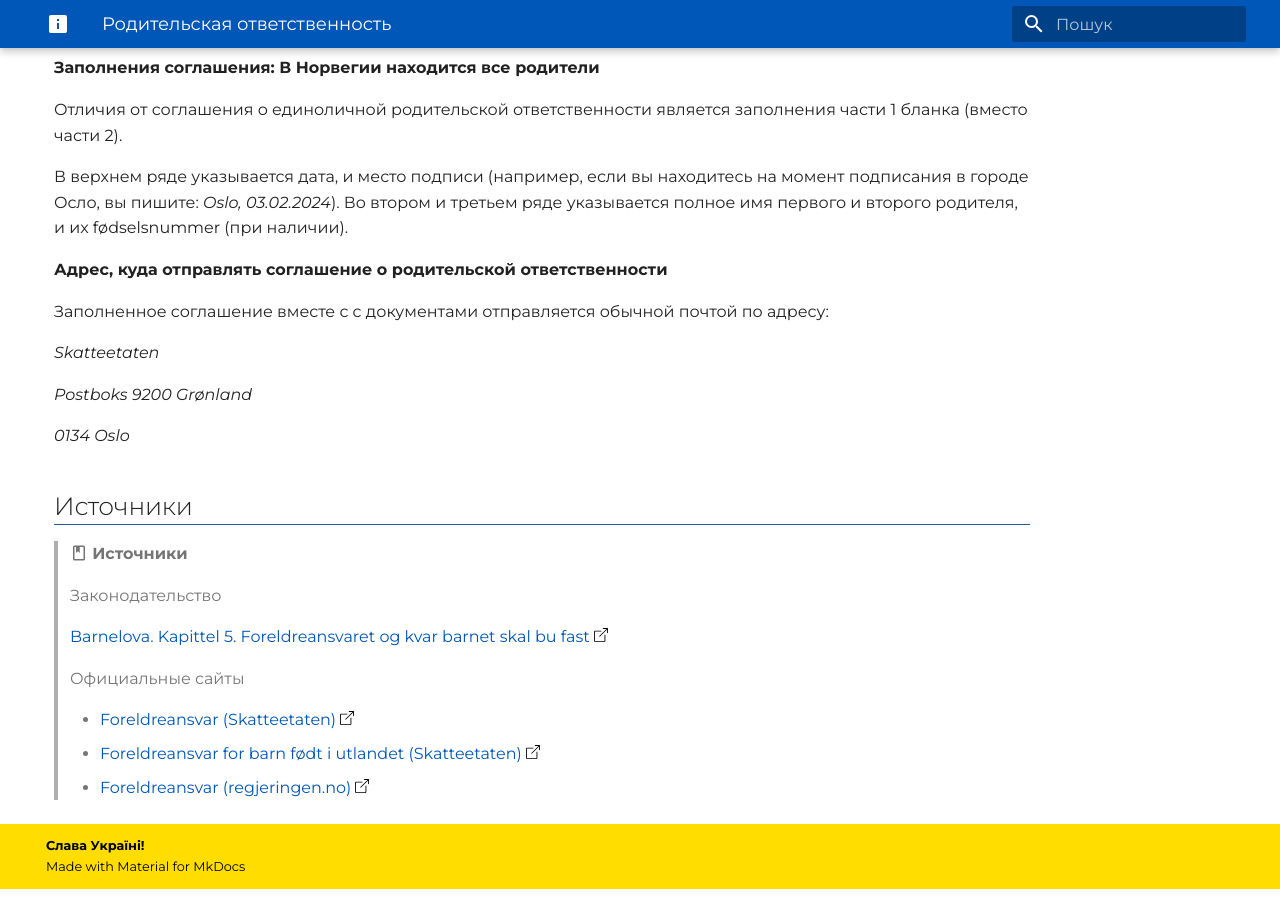
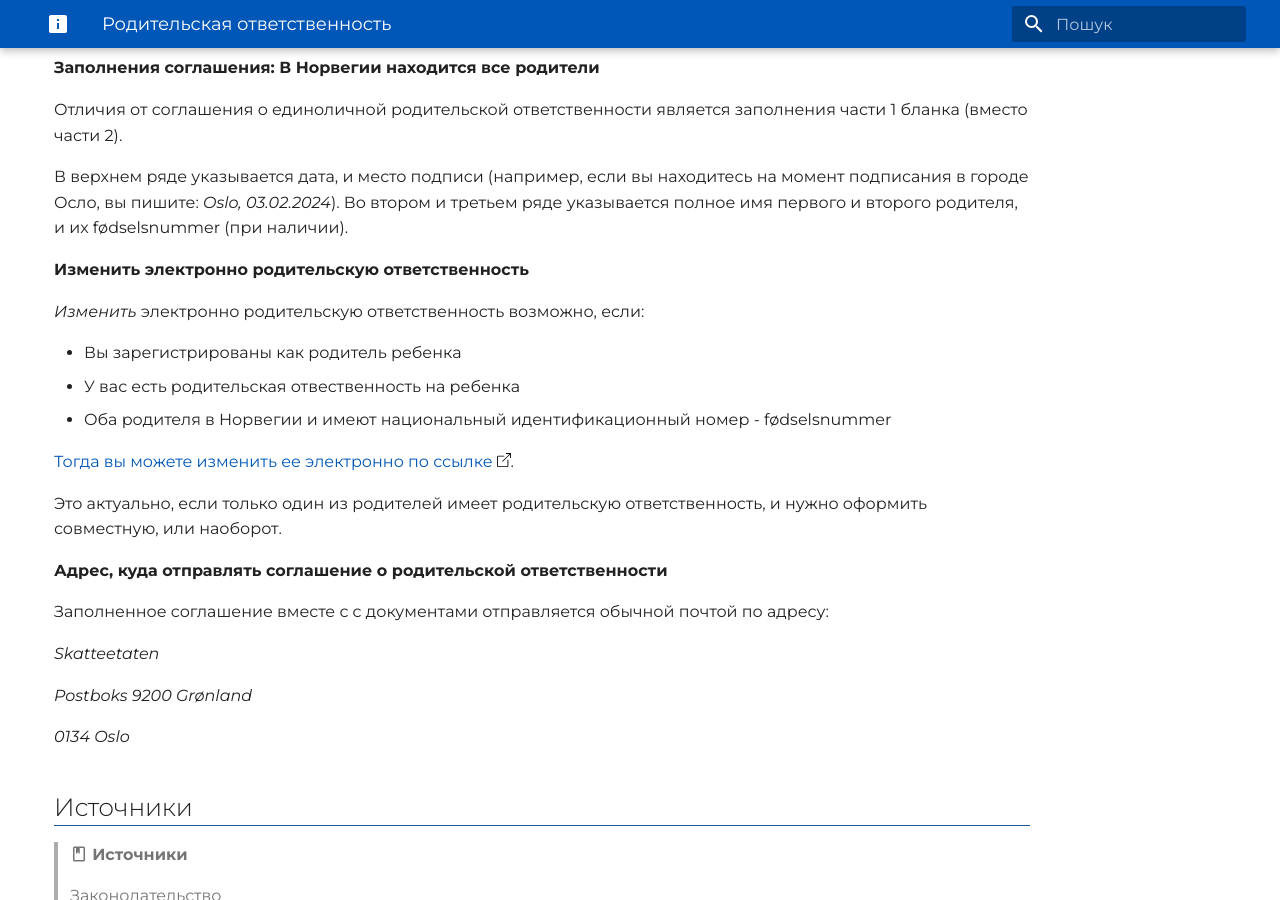
Before and after one commit to norgeinfo/norgeinfo.github.io, an MkDocs documentation site: the page built from docs/avtale-om-foreldreansvar.md, in a window 1280 px wide and 900 px high, scrolled down 4634 px. Built offline with MkDocs 1.6.1 and Material for MkDocs 9.7.7, drawn with Linux system fonts in a browser that asks for light colours.

Commit message:
Update avtale-om-foreldreansvar.md

```diff
--- a/docs/avtale-om-foreldreansvar.md
+++ b/docs/avtale-om-foreldreansvar.md
@@ -91,6 +91,18 @@ __Заполнения соглашения: В Норвегии находит
 
 В верхнем ряде указывается дата, и место подписи (например, если вы находитесь на момент подписания в городе Осло, вы пишите: _Oslo, 03.02.2024_). Во втором и третьем ряде указывается полное имя первого и второго родителя, и их fødselsnummer (при наличии).
 
+__Изменить электронно родительскую ответственность__
+
+_Изменить_ электронно родительскую ответственность возможно, если:
+
+- Вы зарегистрированы как родитель ребенка
+- У вас есть родительская отвественность на ребенка
+- Оба родителя в Норвегии и имеют национальный идентификационный номер - fødselsnummer
+
+[Тогда вы можете изменить ее электронно по ссылке](https://skatt.skatteetaten.no/web/minfolkeregisterside/?opprett=foreldreansvar).
+
+Это актуально, если только один из родителей имеет родительскую ответственность, и нужно оформить совместную, или наоборот.
+
 __Адрес, куда отправлять соглашение о родительской ответственности__
 
 Заполненное соглашение вместе с c документами отправляется обычной почтой по адресу:
```
